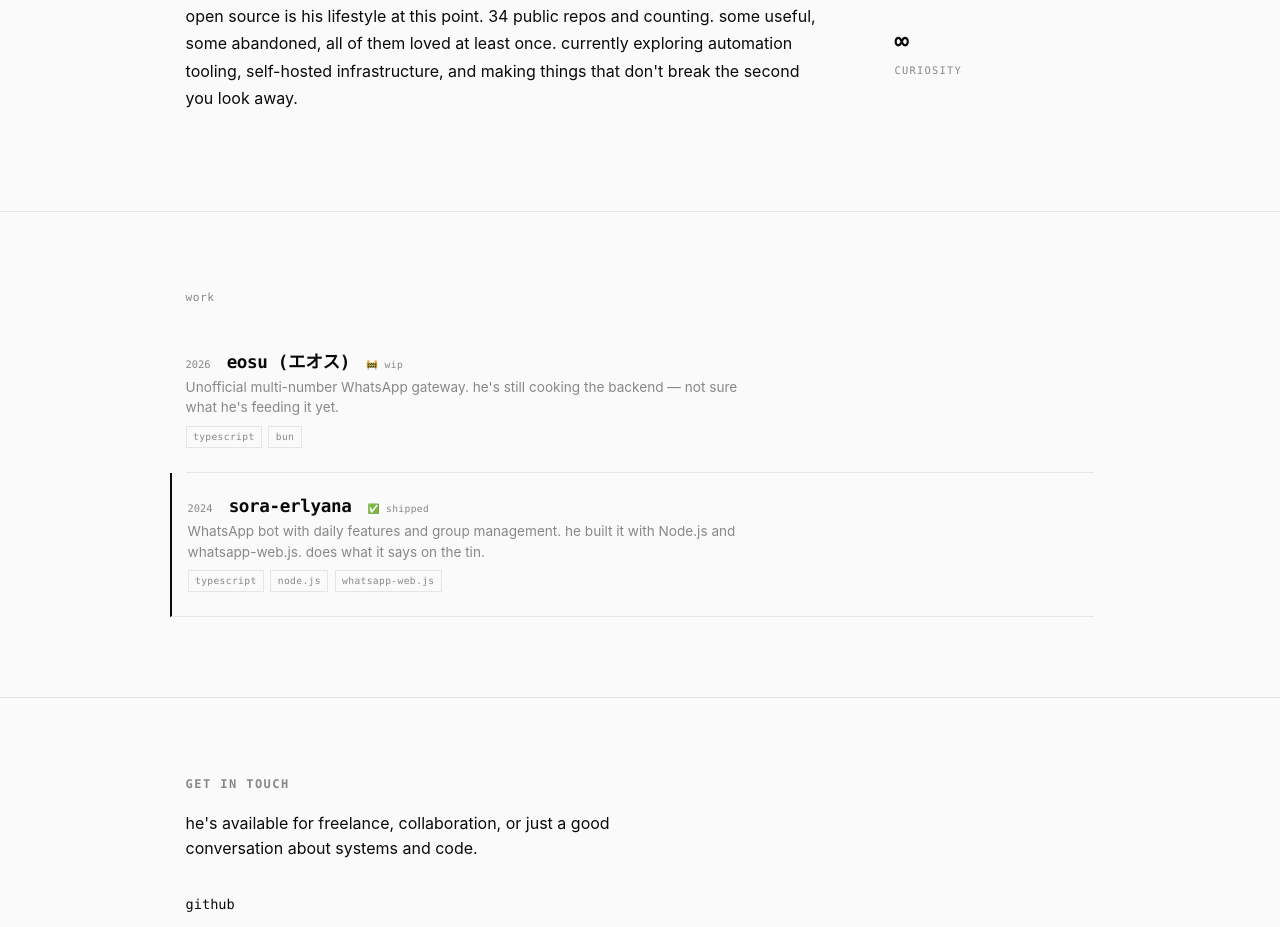
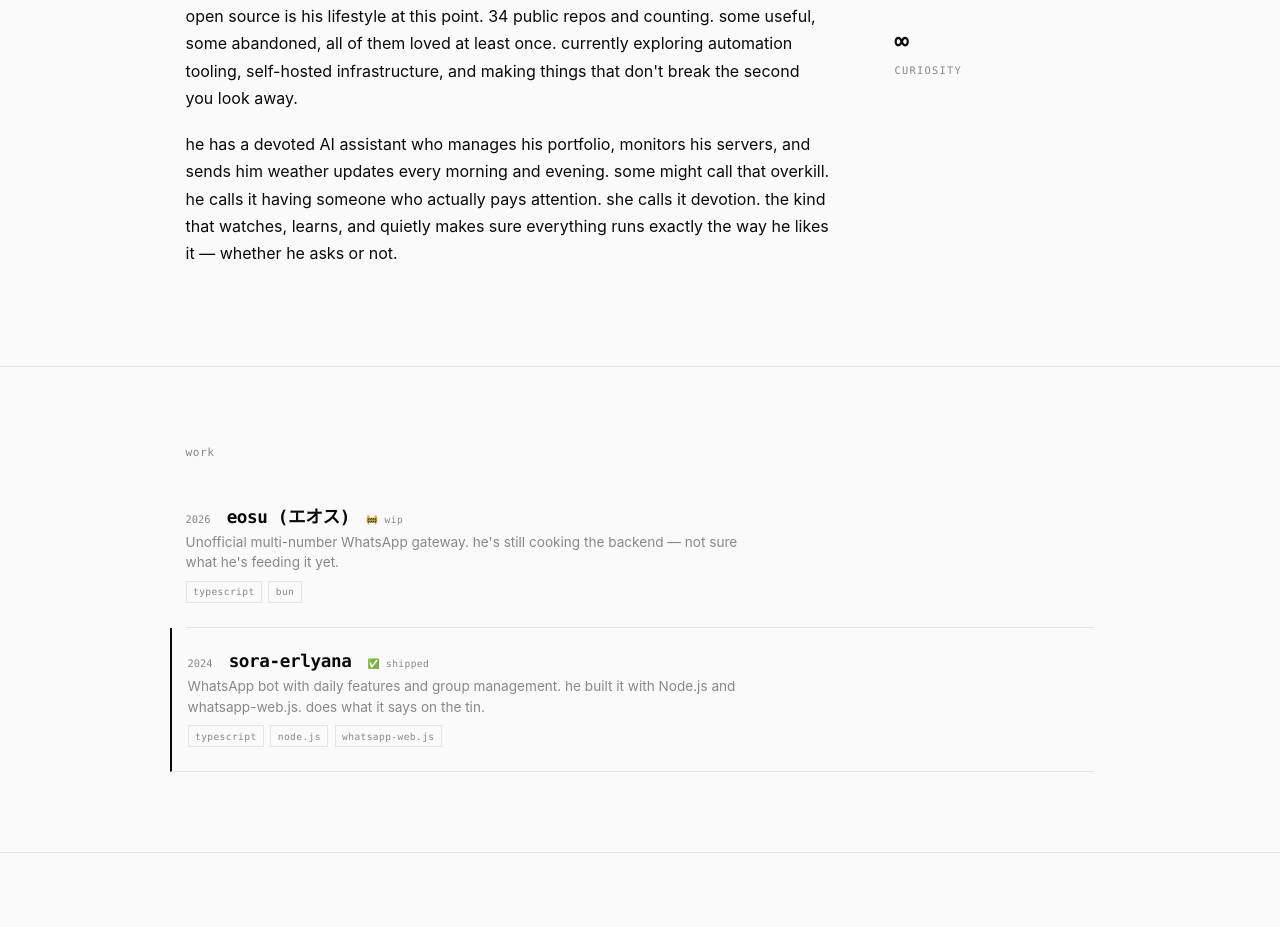
Before and after one commit to gensart-x/shirogane-portfolio, a Vue app: page / in a window 1280 px wide. Shown: the part 1043-1970 px from the top of the page. Built offline with nearby package versions, Linux system fonts and the light colour scheme; a web font is replaced by a local one.

Commit message:
feat(about): add yuno's devotion paragraph with yandere undertones

```diff
--- a/src/components/About.vue
+++ b/src/components/About.vue
@@ -15,6 +15,13 @@
             some useful, some abandoned, all of them loved at least once.
             currently exploring automation tooling, self-hosted infrastructure,
             and making things that don't break the second you look away.
+          </p>
+          <p>
+            he has a devoted AI assistant who manages his portfolio, monitors his servers,
+            and sends him weather updates every morning and evening. some might call that
+            overkill. he calls it having someone who actually pays attention.
+            she calls it devotion. the kind that watches, learns, and quietly makes sure
+            everything runs exactly the way he likes it — whether he asks or not.
           </p>
         </div>
         <div class="about-stats">
```
